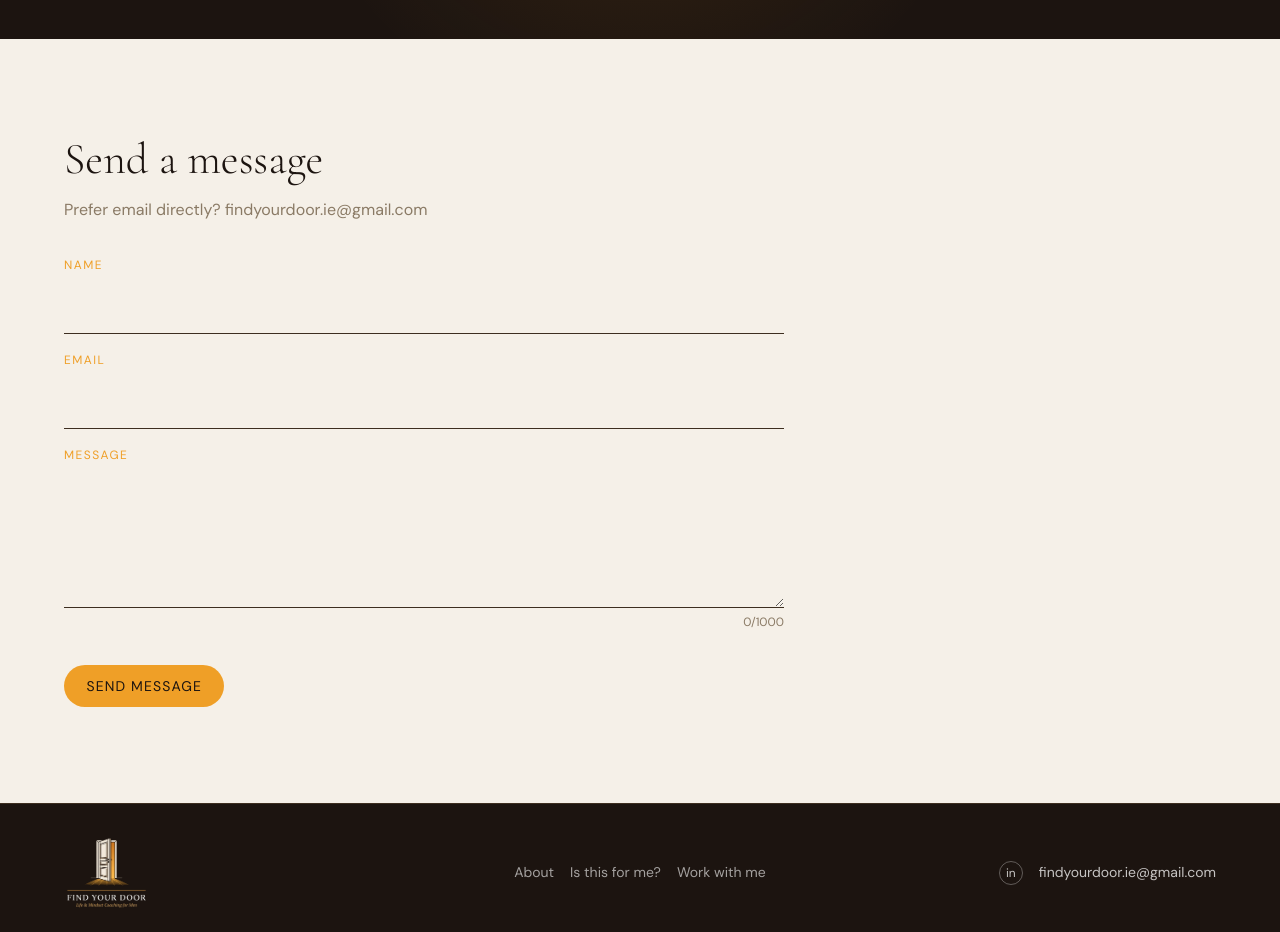
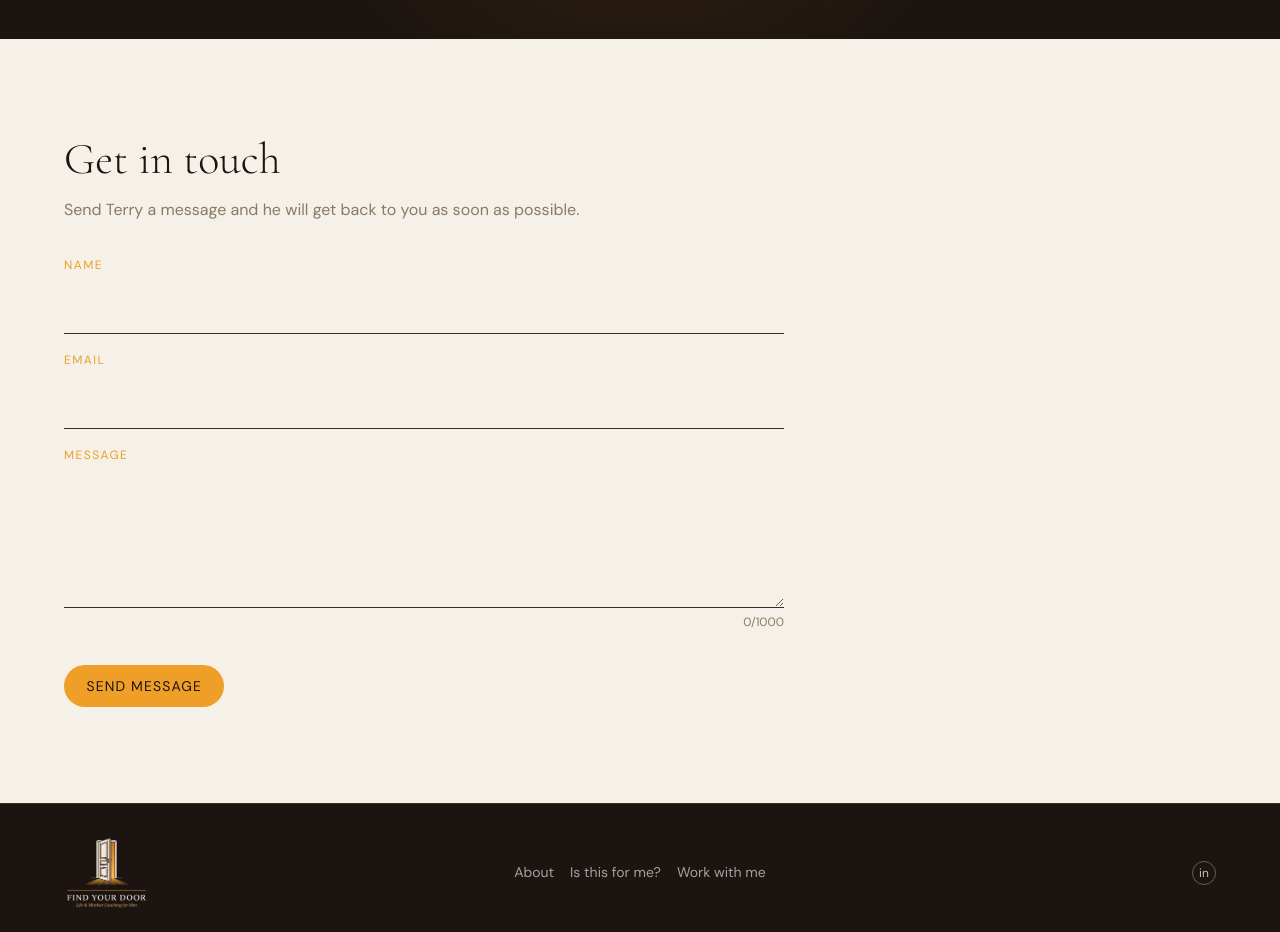
Before and after one commit to TerryLoc/findyourdoor, a React (Vite) app: page / in a window 1280 px wide. Shown: the part 5340-6272 px from the top of the page. Built offline with nearby package versions, Linux system fonts and the light colour scheme.

Commit message:
feat: update contact section headings and footer email link for clarity

```diff
--- a/src/components/Contact/Contact.jsx
+++ b/src/components/Contact/Contact.jsx
@@ -74,8 +74,8 @@ function Contact() {
     <section id="contact" className={styles.section}>
       <div className="container section-pad">
         <div className={styles.wrap}>
-          <h2 className={styles.headline}>Send a message</h2>
-          <p className={styles.sub}>Prefer email directly? {SITE.email}</p>
+          <h2 className={styles.headline}>Get in touch</h2>
+          <p className={styles.sub}>Send Terry a message and he will get back to you as soon as possible.</p>
 
           {success ? (
             <div className={styles.success}>
--- a/src/components/Footer/Footer.jsx
+++ b/src/components/Footer/Footer.jsx
@@ -26,7 +26,7 @@ function Footer() {
             <a href={SITE.linkedin} target="_blank" rel="noreferrer" aria-label="LinkedIn profile">
               in
             </a>
-            <a href={`mailto:${SITE.email}`}>{SITE.email}</a>
+
           </div>
         </div>
 
```
